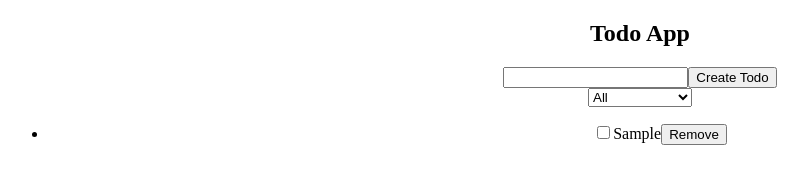
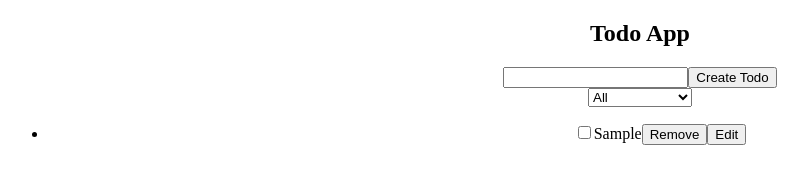
Before and after one commit to asiefmahir/ic-batch-12-react-classes, a React (Vite) app: page / in a window 1280 px wide. Both pictures are taken after typing "Sample" into the empty fields and a click on the button "Create Todo". Shown: the top 195 px of the page, without its empty margins (0-808 px from the left). Built offline with nearby package versions, Linux system fonts and the light colour scheme.

Commit message:
feat: Learn about state lifting mechanism in React

```diff
--- a/src/App.jsx
+++ b/src/App.jsx
@@ -1,136 +1,44 @@
 import { useState } from "react";
 import "./App.css";
+import TodoForm from "./components/TodoForm";
+import TodoSection from "./components/TodoSection";
 
 function App() {
-	// states
-	// const [counter, setCounter] = useState(10);
-	// counter = 11
-	// counter++;
-	// counter = 10 + 27
 	const [todoTitle, setTodoTitle] = useState("");
 	const [todoList, setTodoList] = useState([]);
-	console.log(todoList);
+	const [editMode, setEditMode] = useState(false);
+	const [editableTodo, setEditableTodo] = useState(null);
 
-	// todoList = [newTodo, ...todoList]
-	const [filterTerm, setFilterTerm] = useState("all"); // all / completed/ uncompleted
-	// filterTerm = 'uncompleted'
-	// js -> reference type, array methods -> push, pop, reduce, filter, sort, map, forEach, find, findIndex, asynchronous js
-
-	const filteredTodoList = todoList.filter((todo) => {
-		if (filterTerm === "completed") {
-			return todo.isCompleted === true;
-		} else if (filterTerm === "uncompleted") {
-			return todo.isCompleted === false;
-		} else {
-			return true;
-		}
-	});
-
-	// delete -> non-mutative // no -ai code
-	// heap memory -> #4564546
-	//heap memory -> #78897897894
-	// {} === {};
-
-	// new Array()
-
-	// edit/update
-
-	// state, lifting, context api
-
-	// event -> state
-
-	const submitHandler = (event) => {
-		event.preventDefault();
-
-		if (!todoTitle.trim()) {
-			return alert(`Please enter a valid todo Title`);
-		}
-
-		const newTodo = {
-			id: Date.now() + "",
-			title: todoTitle,
-			isCompleted: false,
-		};
-
-		// todoList[todoList.length] = newTodo
-		// todoList.push()
-		setTodoList([newTodo, ...todoList]); // non-mutative way
-		// [] -> []
-		setTodoTitle("");
-	};
-
-	// const increaseHandler = () => {
-	// 	setCounter(counter + 1);
-	// 	// setCounter(10 + 1)
-	// 	// setCounter(11)
-	// 	// 11
-	// };
-
-	const updateHandler = (item) => {
-		// item.isCompleted = !item.isCompleted;
-		// const itemIndex = todoList.findIndex((t) => t.id === item.id);
-		// todoList[itemIndex].isCompleted = !item.isCompleted;
-		const updatedTodoList = todoList.map((todo) => {
-			if (todo.id === item.id) {
-				// 1 bar e hobe
-				// todo.isCompleted = !todo.isCompleted
-				return { ...todo, isCompleted: !todo.isCompleted };
-			}
-			return { ...todo };
-		});
-		// non-mutative
-		setTodoList(updatedTodoList);
-		// todoList = updatedTodoList
-	};
-
-	const removeHandler = (todoId) => {
-		// todoId === 2
-		// 2 !== 2
-		// [{ id: 1 }, { id: 2 }, { id: 3 }];
-		const updatedList = todoList.filter((todo) => todo.id !== todoId);
-		setTodoList(updatedList);
-	};
 	return (
 		<div className="app">
 			<h2>Todo App</h2>
-			{/* <p>The value of the counter is {counter}</p>
-			<button onClick={increaseHandler}>Increase By 1</button> */}
-			<form onSubmit={submitHandler}>
-				<input
-					type="text"
-					value={todoTitle}
-					// 2 way data binding
-					onChange={(event) => setTodoTitle(event.target.value)}
-					// todoTitle = event.target.value
-				/>
-				<button type="submit">Create Todo</button>
-			</form>
-			<select
-				value={filterTerm}
-				onChange={(event) => setFilterTerm(event.target.value)}
-			>
-				<option value="all">All</option>
-				<option value="completed">Completed</option>
-				<option value="uncompleted">UnCompleted</option>
-			</select>
-			<ul>
-				{filteredTodoList.map((todo) => (
-					<li key={todo.id}>
-						<input
-							type="checkbox"
-							checked={todo.isCompleted}
-							onChange={() => updateHandler(todo)}
-						/>
-						<span>{todo.title}</span>
-						<button onClick={() => removeHandler(todo.id)}>
-							Remove
-						</button>
-					</li>
-				))}
-			</ul>
+
+			<TodoForm
+				editMode={editMode}
+				setTodoList={setTodoList}
+				todoList={todoList}
+				editableTodo={editableTodo}
+				setEditMode={setEditMode}
+				setEditableTodo={setEditableTodo}
+				todoTitle={todoTitle}
+				setTodoTitle={setTodoTitle}
+			/>
+			<TodoSection
+				setTodoTitle={setTodoTitle}
+				todoList={todoList}
+				setTodoList={setTodoList}
+				setEditMode={setEditMode}
+				setEditableTodo={setEditableTodo}
+			/>
 		</div>
 	);
 }
+
+// let b = 10;
+
+// function random() {
+// 	console.log(b);
+// }
 
 // function sum(a, b) {
 // 	return a + b;
--- /dev/null
+++ b/src/components/FilterSection.jsx
@@ -0,0 +1,14 @@
+const FilterSection = (props) => {
+	const { filterTerm, setFilterTerm } = props;
+	return (
+		<select
+			value={filterTerm}
+			onChange={(event) => setFilterTerm(event.target.value)}
+		>
+			<option value="all">All</option>
+			<option value="completed">Completed</option>
+			<option value="uncompleted">UnCompleted</option>
+		</select>
+	);
+};
+export default FilterSection;
--- /dev/null
+++ b/src/components/TodoForm.jsx
@@ -0,0 +1,75 @@
+const TodoForm = (props) => {
+	// component has 2 layers
+	// 1) presentation -> html, css
+	// 2) data layer
+	//      i) props
+	//      ii) state
+
+	const {
+		editMode,
+		setTodoList,
+		todoList,
+		editableTodo,
+		setEditMode,
+		setEditableTodo,
+		todoTitle,
+		setTodoTitle,
+	} = props;
+	const submitHandler = (event) => {
+		event.preventDefault();
+
+		if (!todoTitle.trim()) {
+			return alert(`Please enter a valid todo Title`);
+		}
+
+		editMode === true ? updateTitleHandler() : createHandler();
+	};
+
+	const createHandler = () => {
+		const newTodo = {
+			id: Date.now() + "",
+			title: todoTitle,
+			isCompleted: false,
+		};
+
+		// todoList[todoList.length] = newTodo
+		// todoList.push()
+		setTodoList([newTodo, ...todoList]); // non-mutative way
+		// [] -> []
+		setTodoTitle("");
+	};
+
+	const updateTitleHandler = () => {
+		const updatedTodoList = todoList.map((item) => {
+			if (item.id === editableTodo.id) {
+				// only 1 bar
+				return { ...item, title: todoTitle };
+			}
+
+			return { ...item };
+		});
+
+		setTodoList(updatedTodoList);
+		setEditMode(false);
+		setEditableTodo(null);
+		setTodoTitle("");
+		// todoList = updatedTodoList
+	};
+
+	return (
+		<form onSubmit={submitHandler}>
+			<input
+				type="text"
+				value={todoTitle}
+				// 2 way data binding
+				onChange={(event) => setTodoTitle(event.target.value)}
+				// todoTitle = event.target.value
+			/>
+			<button type="submit">
+				{editMode === true ? "Update Todo" : "Create Todo"}
+			</button>
+		</form>
+	);
+};
+
+export default TodoForm;
--- /dev/null
+++ b/src/components/TodoList.jsx
@@ -0,0 +1,71 @@
+const TodoList = (props) => {
+	const {
+		filterTerm,
+		setTodoTitle,
+		todoList,
+		setTodoList,
+		setEditMode,
+		setEditableTodo,
+	} = props;
+
+	const filteredTodoList = todoList.filter((todo) => {
+		if (filterTerm === "completed") {
+			return todo.isCompleted === true;
+		} else if (filterTerm === "uncompleted") {
+			return todo.isCompleted === false;
+		} else {
+			return true;
+		}
+	});
+
+	const updateHandler = (item) => {
+		// item.isCompleted = !item.isCompleted;
+		// const itemIndex = todoList.findIndex((t) => t.id === item.id);
+		// todoList[itemIndex].isCompleted = !item.isCompleted;
+		const updatedTodoList = todoList.map((todo) => {
+			if (todo.id === item.id) {
+				// 1 bar e hobe
+				// todo.isCompleted = !todo.isCompleted
+				return { ...todo, isCompleted: !todo.isCompleted };
+			}
+			return { ...todo };
+		});
+		// non-mutative
+		setTodoList(updatedTodoList);
+		// todoList = updatedTodoList
+	};
+
+	const removeHandler = (todoId) => {
+		// todoId === 2
+		// 2 !== 2
+		// [{ id: 1 }, { id: 2 }, { id: 3 }];
+		const updatedList = todoList.filter((todo) => todo.id !== todoId);
+		setTodoList(updatedList);
+	};
+
+	const editHandler = (todo) => {
+		setEditMode(true);
+		setEditableTodo(todo);
+		setTodoTitle(todo.title);
+	};
+	return (
+		<ul>
+			{filteredTodoList.map((todo) => (
+				<li key={todo.id}>
+					<input
+						type="checkbox"
+						checked={todo.isCompleted}
+						onChange={() => updateHandler(todo)}
+					/>
+					<span>{todo.title}</span>
+					<button onClick={() => removeHandler(todo.id)}>
+						Remove
+					</button>
+					<button onClick={() => editHandler(todo)}>Edit</button>
+				</li>
+			))}
+		</ul>
+	);
+};
+
+export default TodoList;
--- /dev/null
+++ b/src/components/TodoSection.jsx
@@ -0,0 +1,33 @@
+import { useState } from "react";
+
+import FilterSection from "./FilterSection";
+import TodoList from "./TodoList";
+
+const TodoSection = (props) => {
+	const {
+		setTodoTitle,
+		todoList,
+		setTodoList,
+		setEditMode,
+		setEditableTodo,
+	} = props;
+	const [filterTerm, setFilterTerm] = useState("all");
+	return (
+		<div className="todo-section">
+			<FilterSection
+				filterTerm={filterTerm}
+				setFilterTerm={setFilterTerm}
+			/>
+			<TodoList
+				filterTerm={filterTerm}
+				setTodoTitle={setTodoTitle}
+				todoList={todoList}
+				setTodoList={setTodoList}
+				setEditMode={setEditMode}
+				setEditableTodo={setEditableTodo}
+			/>
+		</div>
+	);
+};
+
+export default TodoSection;
```
Also changed, not shown: src/components/BioData.jsx (deleted, +0 -52 lines), src/dummy.js (added, +25 -0 lines).
